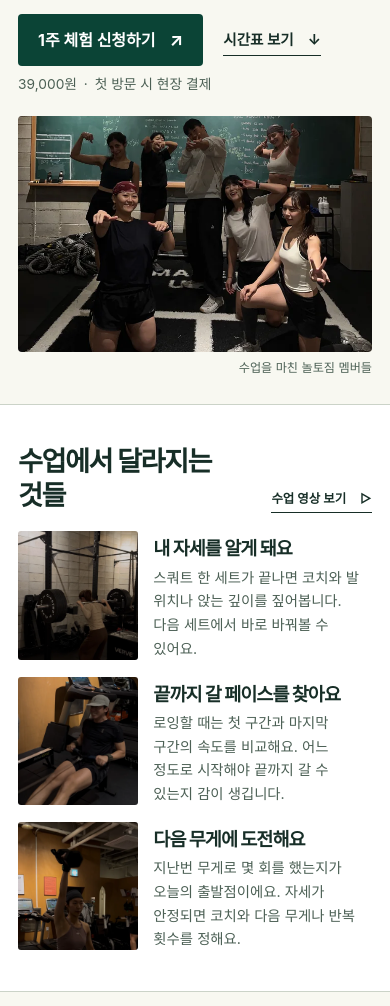
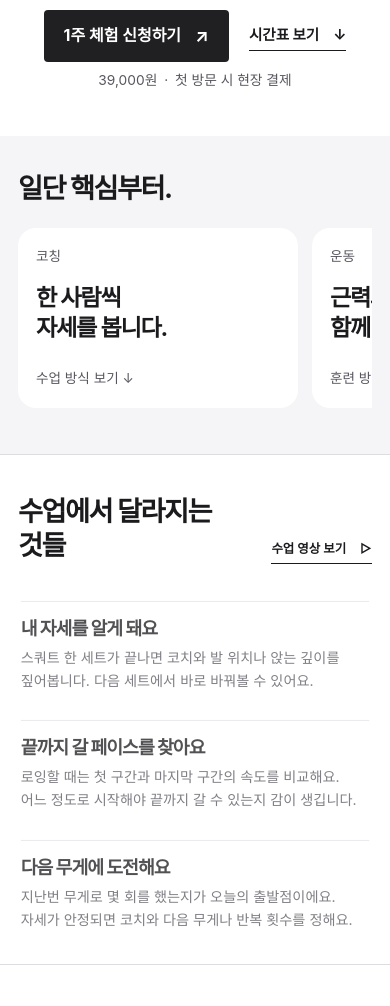
Before and after one commit to loveseol716-ops/nolto-gym, a plain HTML site: page index.html in a window 390 px wide. Shown: the part 270-1276 px from the top of the page. Drawn offline with Linux system fonts and the light colour scheme; no server answers.

Commit message:
Lead with class highlights, neutral colors and gentle scroll-linked motion

```diff
--- a/index.html
+++ b/index.html
@@ -3,7 +3,7 @@
 <head>
   <meta charset="utf-8">
   <meta name="viewport" content="width=device-width, initial-scale=1">
-  <meta name="theme-color" content="#07363a">
+  <meta name="theme-color" content="#181819">
   <title>놀토짐 | 논현동 소규모 그룹 PT · 1주 체험</title>
   <meta name="description" content="강남구청역과 학동역 사이, 놀토짐 소규모 그룹 PT. 실제 수업 사진과 시간표를 보고 1주 체험을 신청하세요. 39,000원, 첫 방문 시 현장 결제.">
   <link rel="canonical" href="https://loveseol716-ops.github.io/nolto-gym/">
@@ -11,8 +11,8 @@
   <meta property="og:title" content="놀토짐 | 논현동 소규모 그룹 PT">
   <meta property="og:description" content="실제 수업 사진과 시간표를 확인하고 1주 체험을 신청하세요. 39,000원 · 현장 결제">
   <meta property="og:image" content="https://loveseol716-ops.github.io/nolto-gym/assets/home/class-team-1280.webp">
-  <link rel="stylesheet" href="./style.css?v=studio2">
-  <script type="module" src="./script.js?v=studio2"></script>
+  <link rel="stylesheet" href="./style.css?v=studio3">
+  <script type="module" src="./script.js?v=studio3"></script>
 </head>
 <body>
   <a class="skip" href="#main">본문으로 이동</a>
@@ -29,26 +29,30 @@
         <p class="station">강남구청역 · 학동역</p>
         <h1 id="hero-title">논현동 <br>소규모 그룹 PT</h1>
         <p class="lead">함께 운동하고, 내 자세는 코치가 봐주는 곳.</p>
-        <p class="intro">놀토짐에서는 근력과 유산소를 함께 훈련합니다. 같은 수업에서도 각자에게 맞는 무게와 속도로 운동해요.</p>
+
         <div class="hero-actions">
           <a class="button" href="./trial/">1주 체험 신청하기 <span aria-hidden="true">↗</span></a>
           <a class="text-link" href="#schedule">시간표 보기 <span aria-hidden="true">↓</span></a>
         </div>
         <p class="price-note">39,000원 <span>·</span> 첫 방문 시 현장 결제</p>
       </div>
-      <figure class="hero-photo">
-        <img src="./assets/home/class-team-1280.webp" srcset="./assets/home/class-team-700.webp 700w, ./assets/home/class-team-1280.webp 1280w" sizes="(max-width: 760px) 100vw, 55vw" width="1280" height="1069" fetchpriority="high" alt="수업을 마치고 놀토짐 칠판 앞에 함께 모인 멤버들">
-        <figcaption>수업을 마친 놀토짐 멤버들</figcaption>
-      </figure>
+
     </section>
+    <section class="highlights" aria-labelledby="key-title"><div class="wrap">
+      <h2 id="key-title">일단 핵심부터.</h2>
+      <div class="points">
+        <a href="#coaching"><small>코칭</small><strong>한 사람씩<br>자세를 봅니다.</strong><span>수업 방식 보기 ↓</span></a>
+        <a href="#pace"><small>운동</small><strong>근력과 유산소를<br>함께 훈련합니다.</strong><span>훈련 방식 보기 ↓</span></a>
+        <a href="#trial"><small>첫 방문</small><strong>1주 체험<br>39,000원.</strong><span>현장 결제 · 신청 안내 ↓</span></a>
+      </div></div></section>
     <section class="class-section" id="overview" aria-labelledby="class-title"><div class="wrap">
       <div class="section-head"><h2 id="class-title">수업에서 달라지는 것들</h2><button type="button" class="text-link" id="watch" aria-haspopup="dialog">수업 영상 보기 <span aria-hidden="true">▷</span></button></div>
       <div class="stories">
-        <article><img src="./assets/home/class-squat.webp" width="660" height="774" loading="lazy" alt="놀토짐 랙에서 바벨 스쿼트를 하는 멤버">
+        <article id="coaching">
           <h3>내 자세를 알게 돼요</h3><p>스쿼트 한 세트가 끝나면 코치와 발 위치나 앉는 깊이를 짚어봅니다. 다음 세트에서 바로 바꿔볼 수 있어요.</p></article>
-        <article><img src="./assets/home/class-row.webp" width="660" height="774" loading="lazy" alt="로잉 머신에 앉아 손잡이를 당기는 멤버">
+        <article id="pace">
           <h3>끝까지 갈 페이스를 찾아요</h3><p>로잉할 때는 첫 구간과 마지막 구간의 속도를 비교해요. 어느 정도로 시작해야 끝까지 갈 수 있는지 감이 생깁니다.</p></article>
-        <article><img src="./assets/home/class-press.webp" width="660" height="774" loading="lazy" alt="한 손으로 덤벨을 머리 위로 들어 올리는 멤버">
+        <article>
           <h3>다음 무게에 도전해요</h3><p>지난번 무게로 몇 회를 했는지가 오늘의 출발점이에요. 자세가 안정되면 코치와 다음 무게나 반복 횟수를 정해요.</p></article>
       </div>
       <dialog class="video" id="class-video" aria-label="놀토짐 수업 영상"><form method="dialog"><button aria-label="영상 닫기">닫기 ×</button></form>
@@ -68,7 +72,7 @@
       <noscript><p>날짜별 수업을 보려면 브라우저에서 자바스크립트를 켜 주세요.</p></noscript>
     </section>
     <section id="location" class="location wrap" aria-labelledby="loc-title">
-      <img src="./assets/home/studio.webp" width="800" height="600" loading="lazy" alt="놀토짐 지하 1층 운동 공간과 슬레드 레인">
+
       <div><h2 id="loc-title">오시는 길</h2><p class="near">강남구청역과 학동역 사이</p>
         <address>서울 강남구 언주로146길 9, 지하 1층</address>
         <a class="text-link" href="https://naver.me/GM3oPT6L" target="_blank" rel="noopener">네이버 지도 열기 <span aria-hidden="true">↗</span></a>
--- a/style.css
+++ b/style.css
@@ -132,3 +132,43 @@ footer { background:var(--nav); color:#dfebe5; font-size:.78rem; }
   .class-section .section-head { display:block; }
   .class-section .section-head a { margin-top:8px; }
 }
+
+
+/* A quieter, type-led overview before the class details. */
+:root { --paper:#fff; --ink:#1b1b1e; --forest:#202023; --nav:#181819; --quiet:#57575f; --rule:#dcdce1; --sage:#f4f4f6; --accent:#f1f1f3; }
+.brand img { filter:grayscale(1); }
+.top .nav-apply {color:#202023;}
+.button:hover,.trial {background:#242427;}
+.button:hover {background:#424247;}
+.text-link:hover {color:#505055;}
+.trial p {color:#dddde1;}
+.foot {color:#e5e5e8;}
+.hero {display:block;padding-block:clamp(45px,6vw,86px);}
+.hero-copy {padding:0;text-align:center;}
+.station,.hero-actions {justify-content:center;}
+.station:before {display:none;}
+.hero h1 br {display:none;}
+.hero h1 {font-size:clamp(2.2rem,4.8vw,4.4rem);margin:15px 0;}
+.highlights {background:#f5f5f7;padding-block:clamp(36px,5vw,68px);}
+.points {display:grid;grid-template-columns:repeat(3,1fr);gap:14px;margin-top:22px;}
+.points a {display:flex;flex-direction:column;align-items:flex-start;padding:clamp(18px,2.5vw,36px);background:white;border-radius:18px;gap:15px;}
+.points small,.points span {color:var(--quiet);font-size:.85rem;}
+.points strong {font-size:clamp(1.45rem,2.5vw,2.3rem);letter-spacing:-.055em;line-height:1.3;}
+.points a:hover span {text-decoration:underline;}
+.stories article {display:block;border-top:1px solid var(--rule);padding-top:10px;}
+.location {display:block;background:#f5f5f7;}
+@supports (animation-timeline:view()) {
+  @media (prefers-reduced-motion:no-preference) {
+    .points a,.stories article {animation:arrive linear both;animation-timeline:view();animation-range:entry 0% entry 95%;}
+    @keyframes arrive {from {transform:translateY(18px) scale(.985);opacity:.76;} to {transform:none;opacity:1;}}
+  }
+}
+@media(max-width:760px){
+ .points {display:flex;overflow-x:auto;scroll-snap-type:x mandatory;padding-bottom:10px;}
+ .points a {flex:0 0 79%;scroll-snap-align:start;min-height:180px;}
+ .points span {margin-top:auto;}
+ .hero h1 br {display:block;}
+ .hero h1 {line-height:1.15;}
+ .stories article {padding-block:10px;}
+ .stories h3 {margin-bottom:6px;}
+}
```
